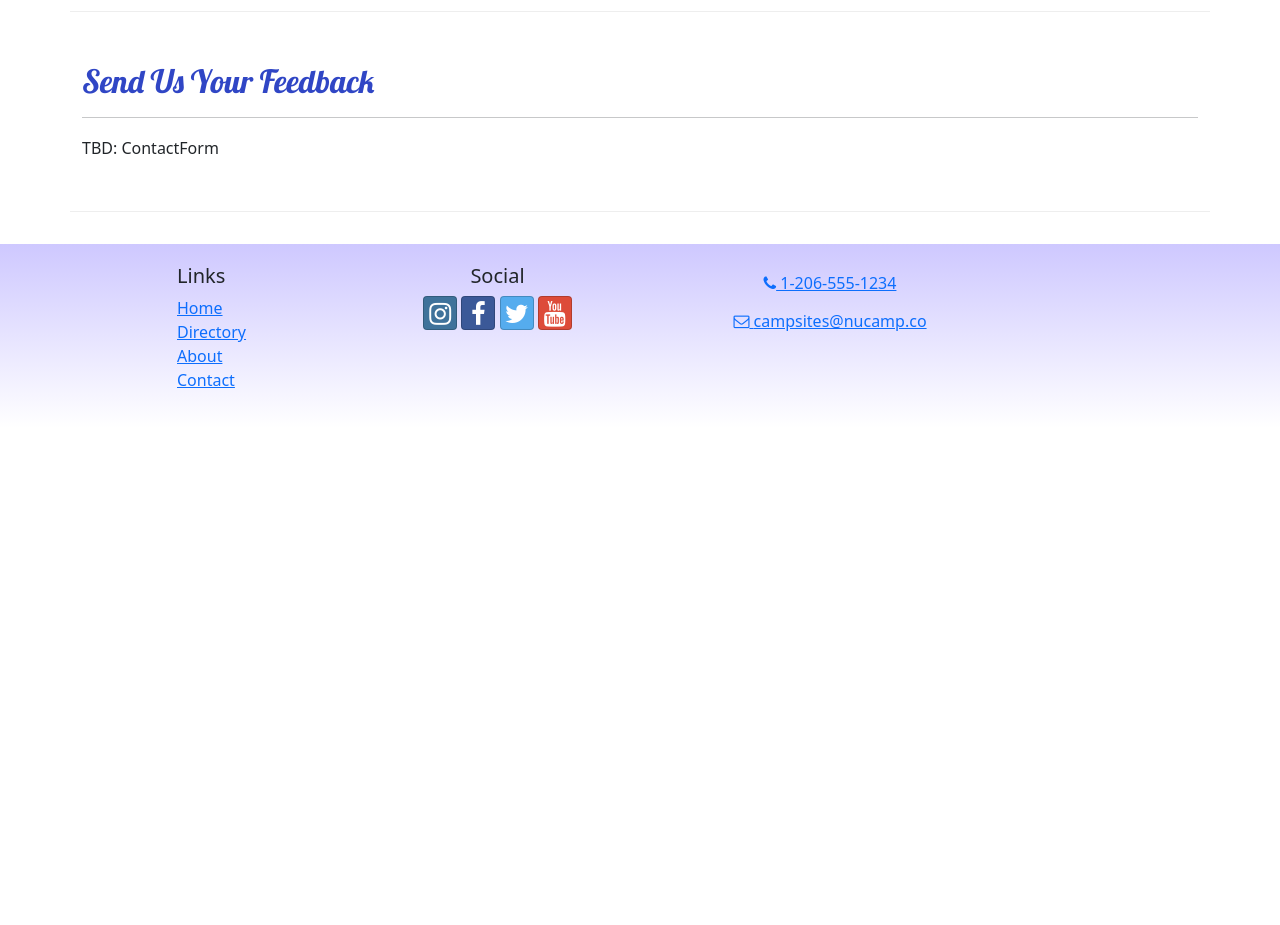
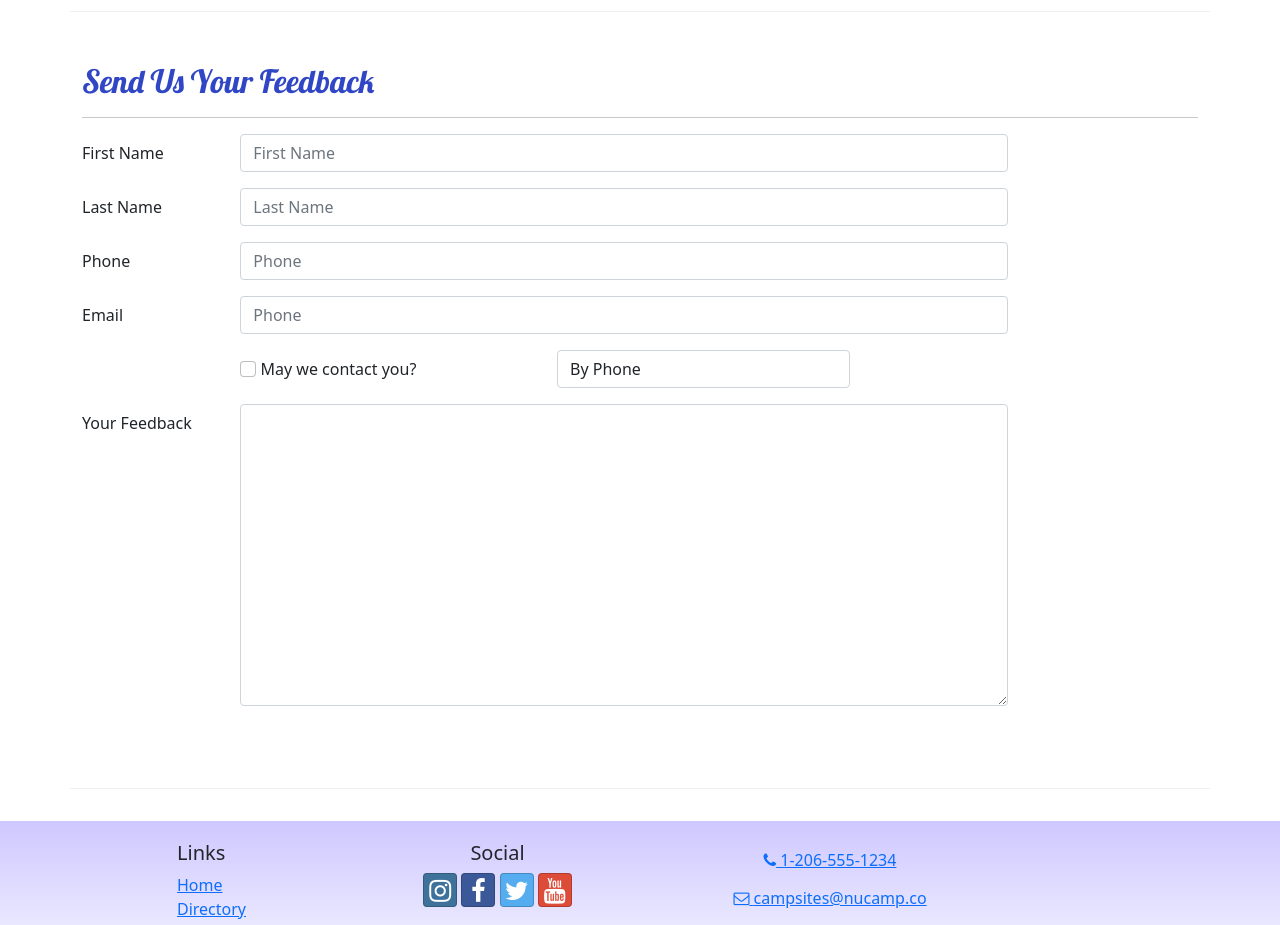
Before and after one commit to jasonschaeffer/3-react, a React (Create React App) app in the folder nucampsite/: page /contact in a window 1280 px wide. Shown: the part 480-1405 px from the top of the page. Before the commit the page ends 908 px from the top, so only its background shows below. Built offline with nearby package versions, Linux system fonts and the light colour scheme.

Commit message:
ContactForm Parts 1 and 2

```diff
--- /dev/null
+++ b/nucampsite/src/components/ContactForm.js
@@ -0,0 +1,116 @@
+import { Button, Label, Col, FormGroup } from "reactstrap";
+import { Formik, Field, Form } from "formik";
+
+// const validateForm = () => ({});
+
+// const handleSubmit = (values) => {
+//     console.log(values);
+// };
+
+const ContactForm = () => {
+    return (
+        <Formik
+            initialValues={{
+                firstName: "",
+                lastName: "",
+                phoneNum: "",
+                email: "",
+                agree: false,
+                contactType: "By Phone",
+                feedback: "",
+            }}
+        >
+            <Form>
+                <FormGroup row>
+                    <Label htmlFor="firstName" md="2">
+                        First Name
+                    </Label>
+                    <Col md="10">
+                        {" "}
+                        <Field
+                            className="form-control"
+                            name="firstName"
+                            placeholder="First Name"
+                        />
+                    </Col>
+                </FormGroup>
+                <FormGroup row>
+                    <Label htmlFor="lastName" md="2">
+                        Last Name
+                    </Label>
+                    <Col md="10">
+                        <Field
+                            className="form-control"
+                            name="lastName"
+                            placeholder="Last Name"
+                        />
+                    </Col>
+                </FormGroup>
+                <FormGroup row>
+                    <Label htmlFor="phoneNum" md="2">
+                        Phone
+                    </Label>
+                    <Col md="10">
+                        <Field
+                            className="form-control"
+                            name="phoneNum"
+                            placeholder="Phone"
+                        />{" "}
+                    </Col>
+                </FormGroup>
+                <FormGroup row>
+                    <Label htmlFor="email" md="2">
+                        Email
+                    </Label>
+                    <Col md="10">
+                        <Field
+                            className="form-control"
+                            name="phoneNum"
+                            placeholder="Phone"
+                        />
+                    </Col>
+                </FormGroup>
+                <FormGroup row>
+                    <Label check md={{ size: 4, offset: 2 }}>
+                        <Field
+                            name="agree"
+                            type="checkbox"
+                            className="form-check-input"
+                        />{" "}
+                        May we contact you?
+                    </Label>
+                    <Col md="4">
+                        <Field
+                            className="form-control"
+                            name="contactType"
+                            as="select"
+                        >
+                            <option>By Phone</option>
+                            <option>By Email</option>
+                        </Field>
+                    </Col>
+                </FormGroup>
+                <FormGroup row>
+                    <Label htmlFor="feedback" md="2">
+                        Your Feedback
+                    </Label>
+                    <Col md="10">
+                        <Field
+                            className="form-control"
+                            name="feedback"
+                            as="textarea"
+                            rows="12"
+                        />
+                    </Col>
+                </FormGroup>
+                <FormGroup row></FormGroup>
+            </Form>
+        </Formik>
+    );
+};
+
+function App() {
+    return <ContactForm />;
+}
+
+export default App;
--- a/nucampsite/src/pages/ContactPage.js
+++ b/nucampsite/src/pages/ContactPage.js
@@ -1,5 +1,6 @@
 import { Container, Col, Row } from "reactstrap";
 import SubHeader from "../components/SubHeader";
+import ContactForm from "../components/ContactForm";
 
 const ContactPage = () => {
     return (
@@ -39,7 +40,9 @@
                     <h2>Send Us Your Feedback</h2>
                     <hr />
                 </Col>
-                <Col md="10">TBD: ContactForm</Col>
+                <Col md="10">
+                    <ContactForm />
+                </Col>
             </Row>
         </Container>
     );
```
